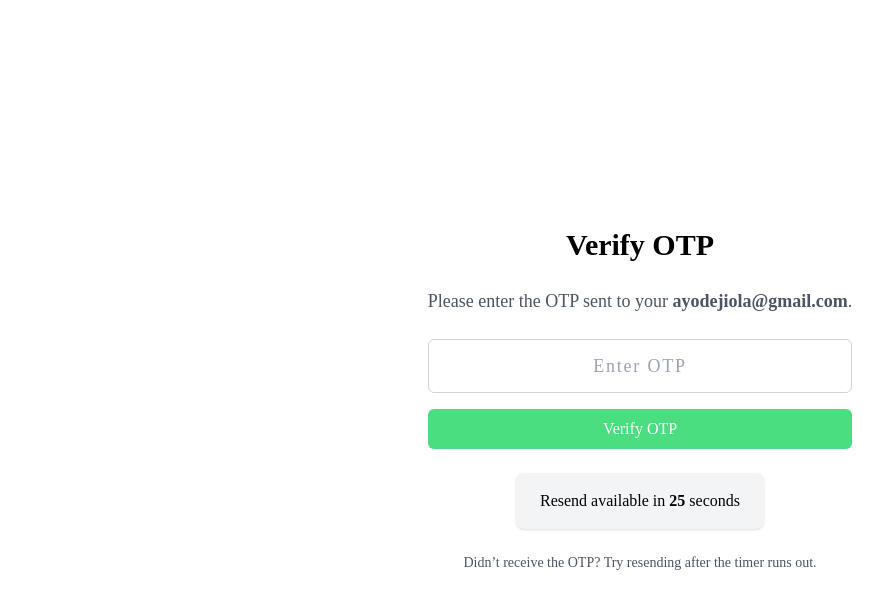
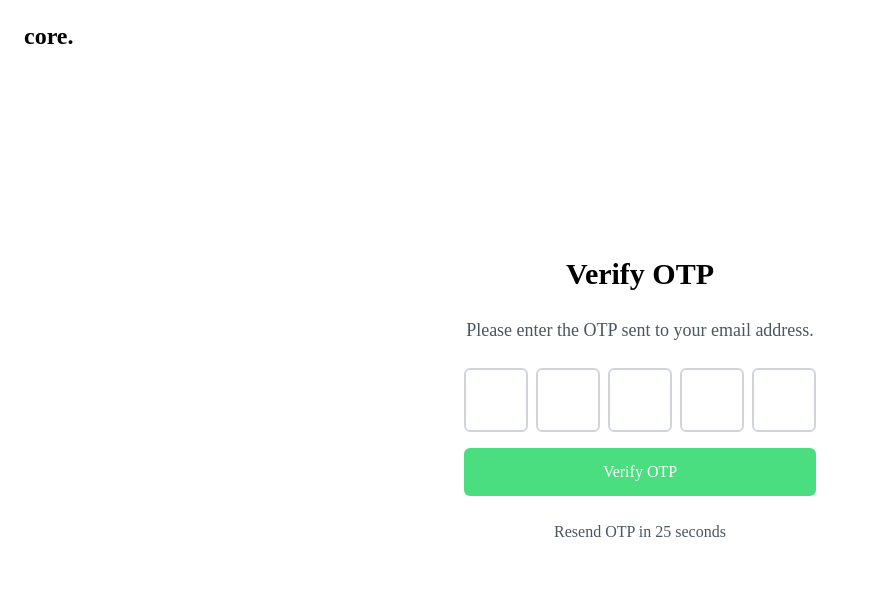
Before and after one commit to AYANO-EMMANUEL/core-banking-app, a React (Vite) app: page /verifyemail in a window 1280 px wide. Shown: the top 608 px of the page, without its empty margins (0-891 px from the left). Built offline with nearby package versions, Linux system fonts and the light colour scheme; a web font is replaced by a local one.

Commit message:
Additional tweaks to auth

```diff
--- a/src/pages/Auth/Login.jsx
+++ b/src/pages/Auth/Login.jsx
@@ -22,7 +22,7 @@ const Login = () => {
       </div>
       <div className="w-full md:w-2/3 flex flex-col items-center justify-center">
         <h1 className="text-6xl font-bold">core.</h1>
-        <div className="mb-5">Please enter your details</div>
+        <div className="text-sm text-gray-400 mb-4">Enter your details to login</div>
         <form onSubmit={handleSubmit(onSubmit)} className="space-y-4 w-4/5 max-w-[400px]">
           <div>
             <label htmlFor="email" className="block text-sm font-medium text-gray-700">
@@ -89,7 +89,7 @@ const Login = () => {
             type="submit"
             className="mt-6 w-full bg-black text-white p-3 rounded-md hover:bg-neutral-900 transition duration-200"
           >
-            Sign Up
+            Login
           </button>
           <div>Don't have an account yet? <Link className="text-green-600 font-bold" to={'/signup'}>Sign up.</Link></div>
         </form>
--- a/src/pages/Auth/Signup.jsx
+++ b/src/pages/Auth/Signup.jsx
@@ -22,7 +22,8 @@ const Signup = () => {
         <img src="/assets/mockup.png" alt="" className="absolute bottom-0 w-[85%] max-w-[500px] left-[50%] -translate-x-1/2" />
       </div>
       <div className="w-full md:w-2/3 flex flex-col items-center justify-center">
-        <h1 className="text-6xl font-bold mb-5">core.</h1>
+        <h1 className="text-6xl font-bold mb-3">core.</h1>
+        <p className="text-sm text-gray-400 mb-4">Create your account now</p>
         <form onSubmit={handleSubmit(onSubmit)} className="space-y-4 w-4/5 max-w-[400px]">
           <div>
             <label htmlFor="email" className="block text-sm font-medium text-gray-700">
@@ -87,7 +88,7 @@ const Signup = () => {
             </label>
             <input
               {...register("confirmPassword", {
-                required: true,
+                required: 'Confirm your password!',
                 validate: (val) => {
                   if (watch('password') != val) {
                     return "Your passwords do no match";
--- a/src/pages/Auth/Verification.jsx
+++ b/src/pages/Auth/Verification.jsx
@@ -1,79 +1,107 @@
 import React, { useState, useEffect } from 'react';
 
 const OTPVerification = () => {
-  const [otp, setOtp] = useState('');
-  const [timer, setTimer] = useState(30);  // Resend timer starts at 30 seconds
-  const [canResend, setCanResend] = useState(false);  // Control if the resend button is enabled
+  const [otp, setOtp] = useState(new Array(5).fill(''));
+  const [isComplete, setIsComplete] = useState(false);
+  const [timer, setTimer] = useState(30);
+  const [isResendEnabled, setIsResendEnabled] = useState(false);
 
   useEffect(() => {
+
     if (timer > 0) {
-      const intervalId = setInterval(() => {
-        setTimer((prevTimer) => prevTimer - 1);
+      const countdown = setInterval(() => {
+        setTimer((prev) => prev - 1);
       }, 1000);
 
-      return () => clearInterval(intervalId);  // Cleanup interval on unmount
+      return () => clearInterval(countdown);
     } else {
-      setCanResend(true);  // Allow resending when timer reaches 0
+      setIsResendEnabled(true);
     }
   }, [timer]);
 
-  const handleResend = () => {
-    setTimer(30);  // Reset the timer
-    setCanResend(false);  // Disable resending while the timer is running
-    // Logic to resend OTP goes here
+  const handleChange = (element, index) => {
+    const value = element.value;
+
+    if (/^[0-9]$/.test(value) || value === '') {
+      const newOtp = [...otp];
+      newOtp[index] = value;
+      setOtp(newOtp);
+
+
+      if (value && index < otp.length - 1) {
+        element.nextSibling.focus();
+      }
+
+
+      if (!value && index > 0) {
+        element.previousSibling.focus();
+      }
+
+
+      setIsComplete(newOtp.every((digit) => digit !== ''));
+    }
   };
 
   const handleSubmit = (e) => {
     e.preventDefault();
-    // Add logic to verify OTP
-    console.log("OTP Submitted:", otp);
+    if (isComplete) {
+      console.log("OTP Submitted:", otp.join(''));
+
+    }
+  };
+
+  const handleResendOTP = () => {
+    setTimer(30);
+    setIsResendEnabled(false);
+    setOtp(new Array(5).fill(''));
+    console.log("OTP Resent");
   };
 
   return (
-    <div className="min-h-screen flex items-center justify-center bg-white">
-      <div className="text-center">
+    <div className="min-h-screen flex flex-col items-center justify-center bg-white text-center">
+      <h1 className="font-bold text-2xl absolute top-5 left-6">core.</h1>
       <h1 className="text-3xl font-bold text-black mb-6">Verify OTP</h1>
-        <p className="text-lg text-gray-600 mb-6">
-          Please enter the OTP sent to your <strong>ayodejiola@gmail.com</strong>.
-        </p>
+      <p className="text-lg text-gray-600 mb-6">Please enter the OTP sent to your email address.</p>
 
-        <form onSubmit={handleSubmit} className="mb-6">
+      <form onSubmit={handleSubmit} className="mb-6 flex flex-col justify-center">
+        <div className="flex space-x-2">
+          {otp.map((digit, index) => (
             <input
+              key={index}
               type="text"
-            maxLength="6"
-            value={otp}
-            onChange={(e) => setOtp(e.target.value)}
-            placeholder="Enter OTP"
-            className="text-center text-lg tracking-widest w-full p-3 border border-gray-300 rounded-md focus:ring-2 focus:ring-black focus:outline-none"
+              maxLength="1"
+              value={digit}
+              onChange={(e) => handleChange(e.target, index)}
+              className={`sm:w-[64px] sm:h-[64px] w-[50px] h-[50px] text-center text-lg border-2 transition duration-300 ${digit ? 'border-green-400' : 'border-gray-300'
+                } rounded-md focus:border-2 focus:border-green-500 focus:outline-none`}
             />
-
+          ))}
+        </div>
         <button
           type="submit"
-            className="bg-green-400 text-white py-2 px-4 rounded-md hover:bg-green-300 mt-4 w-full transition duration-300"
+          onClick={handleSubmit}
+          className="bg-green-400 cursor-pointer text-white mt-4 py-3 px-4 rounded-md hover:bg-green-300 w-full transition duration-300"
+          disabled={!isComplete}
         >
           Verify OTP
         </button>
       </form>
 
-        <div className="bg-gray-100 text-black py-4 px-6 rounded-lg inline-block shadow">
-          {canResend ? (
+      {timer > 0 ? (
+        <p className="text-gray-600">Resend OTP in {timer} seconds</p>
+      ) : (
+        <span>
+          Didn't receive a code? {" "}
           <button
-              onClick={handleResend}
-              className="bg-black text-white text-sm py-2 px-4 rounded-md hover:bg-neutral-900 transition"
+            onClick={handleResendOTP}
+            className={`font-bold cursor-pointer ${isResendEnabled ? 'text-green-300' : 'text-gray-500 cursor-not-allowed'
+              } underline`}
+            disabled={!isResendEnabled}
           >
             Resend OTP
           </button>
-          ) : (
-            <p className="tex">
-              Resend available in <span className="font-bold">{timer}</span> seconds
-            </p>
+        </span>
       )}
-        </div>
-
-        <div className="mt-6">
-          <p className="text-gray-600 text-sm">Didn’t receive the OTP? Try resending after the timer runs out.</p>
-        </div>
-      </div>
     </div>
   );
 };
```
Lines whose indentation alone changed are shown as unchanged.
